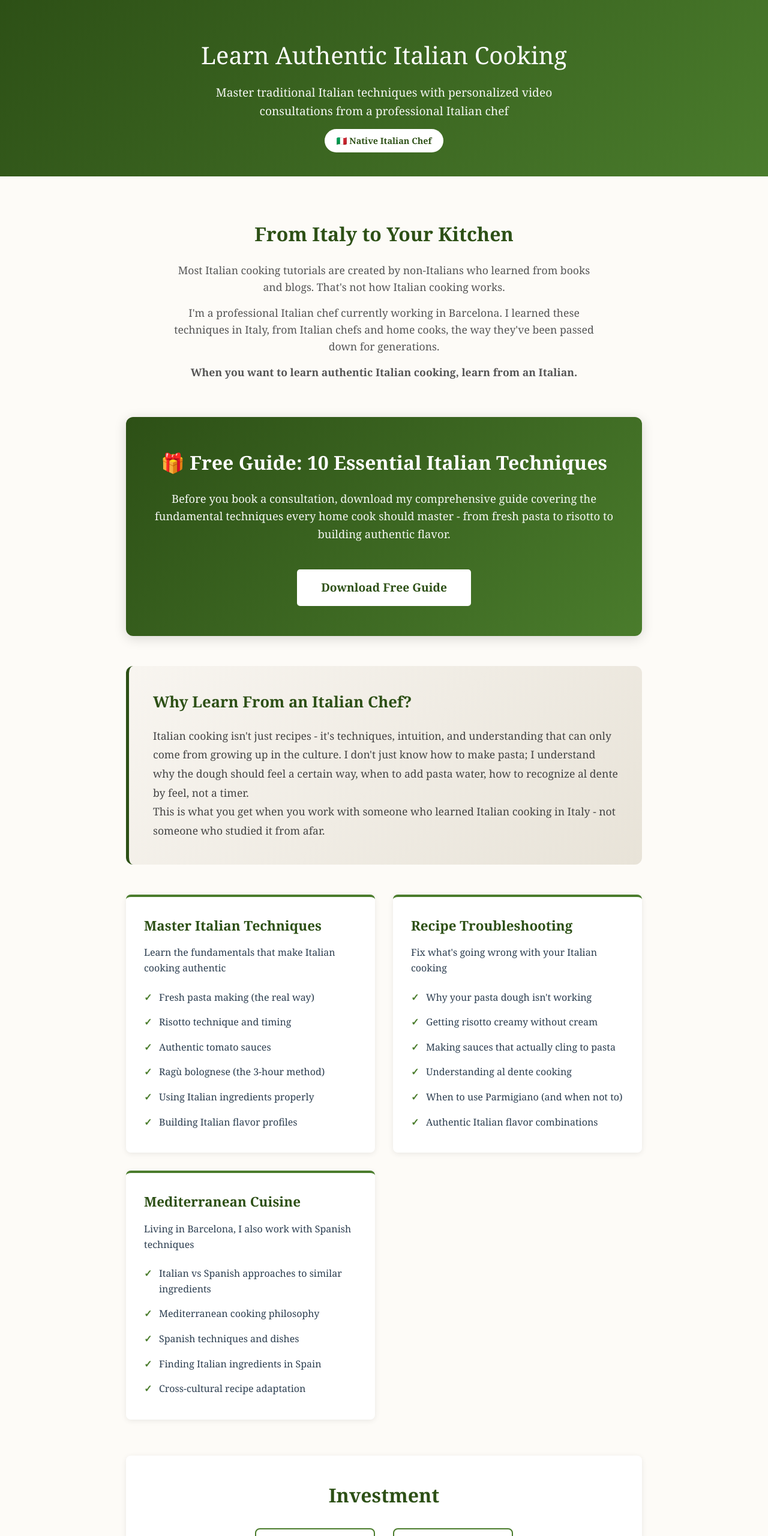
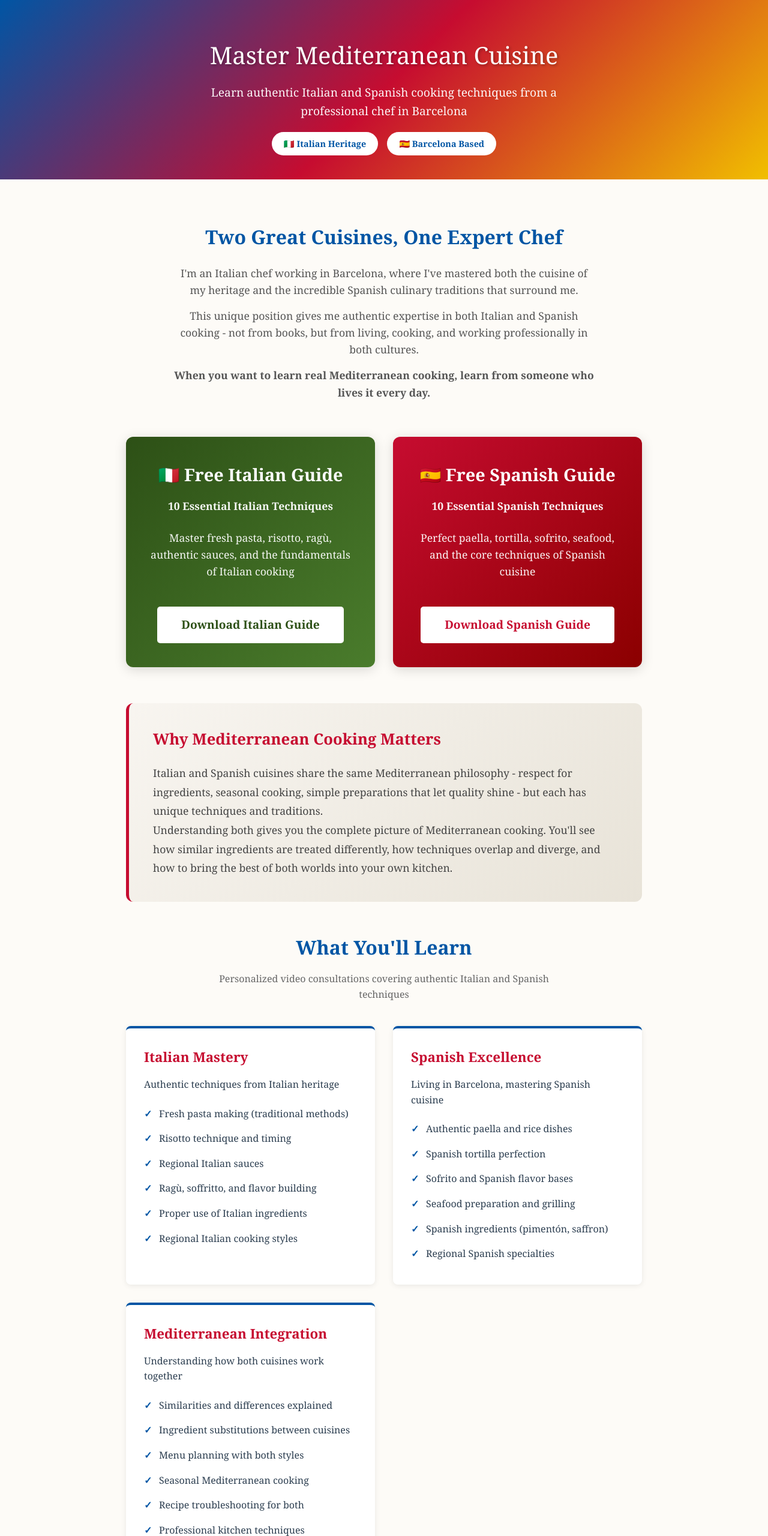
Before and after one commit to ynnk96/10-Essential-Italian-techniques, a plain HTML site: page index.html in a window 1280 px wide. Shown: the top 2560 px of the page at 60% size. Drawn offline with Linux system fonts and the light colour scheme.

Commit message:
Revise website content for Mediterranean cuisine focus
Updated the website to reflect a new focus on Mediterranean cuisine, including changes to the title, header content, and various sections throughout the HTML.

```diff
--- a/index.html
+++ b/index.html
@@ -3,7 +3,7 @@
 <head>
     <meta charset="UTF-8">
     <meta name="viewport" content="width=device-width, initial-scale=1.0">
-    <title>Italian Chef Consulting - Authentic Italian Cooking Techniques</title>
+    <title>Mediterranean Chef Consulting - Authentic Italian & Spanish Cooking</title>
     <style>
         * {
             margin: 0;
@@ -27,7 +27,7 @@
         header {
             text-align: center;
             padding: 60px 20px 40px;
-            background: linear-gradient(135deg, #2d5016 0%, #4a7c2c 100%);
+            background: linear-gradient(135deg, #0055A4 0%, #C60C30 50%, #F1BF00 100%);
             color: white;
             margin-bottom: 50px;
         }
@@ -36,6 +36,7 @@
             font-size: 2.5em;
             margin-bottom: 15px;
             font-weight: normal;
+            text-shadow: 2px 2px 4px rgba(0,0,0,0.3);
         }
 
         header p {
@@ -45,15 +46,21 @@
             margin: 0 auto;
         }
 
+        .flag-badges {
+            display: flex;
+            justify-content: center;
+            gap: 15px;
+            margin-top: 20px;
+            flex-wrap: wrap;
+        }
+
         .flag-badge {
-            display: inline-block;
             background: white;
-            color: #2d5016;
+            color: #0055A4;
             padding: 8px 20px;
             border-radius: 20px;
             font-size: 0.9em;
             font-weight: bold;
-            margin-top: 15px;
         }
 
         .intro {
@@ -64,7 +71,7 @@
         .intro h2 {
             font-size: 2em;
             margin-bottom: 20px;
-            color: #2d5016;
+            color: #0055A4;
         }
 
         .intro p {
@@ -79,11 +86,11 @@
             padding: 40px;
             border-radius: 12px;
             margin-bottom: 50px;
-            border-left: 5px solid #2d5016;
+            border-left: 5px solid #C60C30;
         }
 
         .value-prop h3 {
-            color: #2d5016;
+            color: #C60C30;
             font-size: 1.6em;
             margin-bottom: 20px;
         }
@@ -94,11 +101,72 @@
             color: #444;
         }
 
+        .lead-magnets {
+            display: grid;
+            grid-template-columns: repeat(auto-fit, minmax(350px, 1fr));
+            gap: 30px;
+            margin-bottom: 60px;
+        }
+
+        .lead-magnet-card {
+            background: linear-gradient(135deg, #2d5016 0%, #4a7c2c 100%);
+            color: white;
+            padding: 40px;
+            border-radius: 12px;
+            text-align: center;
+            box-shadow: 0 4px 20px rgba(0,0,0,0.15);
+            transition: transform 0.3s ease;
+        }
+
+        .lead-magnet-card:nth-child(2) {
+            background: linear-gradient(135deg, #C60C30 0%, #8B0000 100%);
+        }
+
+        .lead-magnet-card:hover {
+            transform: translateY(-5px);
+        }
+
+        .lead-magnet-card h3 {
+            font-size: 1.8em;
+            margin-bottom: 15px;
+        }
+
+        .lead-magnet-card p {
+            font-size: 1.1em;
+            margin-bottom: 25px;
+            opacity: 0.95;
+        }
+
+        .lead-magnet-card .cta-button {
+            background: white;
+            color: #2d5016;
+            font-weight: bold;
+        }
+
+        .lead-magnet-card:nth-child(2) .cta-button {
+            color: #C60C30;
+        }
+
+        .lead-magnet-card .cta-button:hover {
+            background: #f0f0f0;
+        }
+
         .services {
             display: grid;
             grid-template-columns: repeat(auto-fit, minmax(280px, 1fr));
             gap: 30px;
             margin-bottom: 60px;
+        }
+
+        .services-header {
+            text-align: center;
+            margin-bottom: 40px;
+        }
+
+        .services-header h2 {
+            font-size: 2em;
+            color: #0055A4;
+            margin-bottom: 15px;
         }
 
         .service-card {
@@ -107,7 +175,7 @@
             border-radius: 8px;
             box-shadow: 0 2px 10px rgba(0,0,0,0.08);
             transition: transform 0.3s ease;
-            border-top: 4px solid #4a7c2c;
+            border-top: 4px solid #0055A4;
         }
 
         .service-card:hover {
@@ -116,7 +184,7 @@
         }
 
         .service-card h3 {
-            color: #2d5016;
+            color: #C60C30;
             margin-bottom: 15px;
             font-size: 1.4em;
         }
@@ -136,7 +204,7 @@
             content: "✓";
             position: absolute;
             left: 0;
-            color: #4a7c2c;
+            color: #0055A4;
             font-weight: bold;
         }
 
@@ -150,7 +218,7 @@
         }
 
         .pricing h2 {
-            color: #2d5016;
+            color: #0055A4;
             margin-bottom: 30px;
             font-size: 2em;
         }
@@ -165,7 +233,7 @@
 
         .price-box {
             padding: 25px 35px;
-            border: 2px solid #4a7c2c;
+            border: 2px solid #0055A4;
             border-radius: 8px;
             min-width: 200px;
         }
@@ -178,13 +246,13 @@
 
         .price-box .price {
             font-size: 2.2em;
-            color: #2d5016;
+            color: #C60C30;
             font-weight: bold;
         }
 
         .cta-button {
             display: inline-block;
-            background: #2d5016;
+            background: #C60C30;
             color: white;
             padding: 15px 40px;
             text-decoration: none;
@@ -195,38 +263,7 @@
         }
 
         .cta-button:hover {
-            background: #4a7c2c;
-        }
-
-        .lead-magnet {
-            background: linear-gradient(135deg, #2d5016 0%, #4a7c2c 100%);
-            color: white;
-            padding: 50px 40px;
-            border-radius: 12px;
-            text-align: center;
-            margin-bottom: 50px;
-            box-shadow: 0 4px 20px rgba(0,0,0,0.15);
-        }
-
-        .lead-magnet h2 {
-            font-size: 2em;
-            margin-bottom: 20px;
-        }
-
-        .lead-magnet p {
-            font-size: 1.15em;
-            margin-bottom: 25px;
-            opacity: 0.95;
-        }
-
-        .lead-magnet .cta-button {
-            background: white;
-            color: #2d5016;
-            font-weight: bold;
-        }
-
-        .lead-magnet .cta-button:hover {
-            background: #f0f0f0;
+            background: #8B0000;
         }
 
         .about {
@@ -237,7 +274,7 @@
         }
 
         .about h2 {
-            color: #2d5016;
+            color: #0055A4;
             margin-bottom: 20px;
             font-size: 1.8em;
         }
@@ -247,15 +284,25 @@
             font-size: 1.05em;
         }
 
+        .authentic-badges {
+            display: flex;
+            gap: 10px;
+            margin-bottom: 20px;
+            flex-wrap: wrap;
+        }
+
         .authentic-badge {
             display: inline-block;
-            background: #2d5016;
+            background: #0055A4;
             color: white;
             padding: 5px 15px;
             border-radius: 15px;
             font-size: 0.85em;
             font-weight: bold;
-            margin-bottom: 15px;
+        }
+
+        .authentic-badge.spanish {
+            background: #C60C30;
         }
 
         .testimonials {
@@ -264,7 +311,7 @@
 
         .testimonials h2 {
             text-align: center;
-            color: #2d5016;
+            color: #0055A4;
             margin-bottom: 40px;
             font-size: 2em;
         }
@@ -276,14 +323,14 @@
             margin-bottom: 20px;
             box-shadow: 0 2px 10px rgba(0,0,0,0.08);
             font-style: italic;
-            border-left: 4px solid #4a7c2c;
+            border-left: 4px solid #C60C30;
         }
 
         .testimonial-author {
             text-align: right;
             margin-top: 15px;
             font-style: normal;
-            color: #2d5016;
+            color: #0055A4;
             font-weight: bold;
         }
 
@@ -299,7 +346,7 @@
         }
 
         .contact-info a {
-            color: #4a7c2c;
+            color: #F1BF00;
             text-decoration: none;
         }
 
@@ -312,72 +359,94 @@
                 flex-direction: column;
                 align-items: center;
             }
+
+            .lead-magnets {
+                grid-template-columns: 1fr;
+            }
         }
     </style>
 </head>
 <body>
     <header>
-        <h1>Learn Authentic Italian Cooking</h1>
-        <p>Master traditional Italian techniques with personalized video consultations from a professional Italian chef</p>
-        <div class="flag-badge">🇮🇹 Native Italian Chef</div>
+        <h1>Master Mediterranean Cuisine</h1>
+        <p>Learn authentic Italian and Spanish cooking techniques from a professional chef in Barcelona</p>
+        <div class="flag-badges">
+            <div class="flag-badge">🇮🇹 Italian Heritage</div>
+            <div class="flag-badge">🇪🇸 Barcelona Based</div>
+        </div>
     </header>
 
     <div class="container">
         <section class="intro">
-            <h2>From Italy to Your Kitchen</h2>
-            <p>Most Italian cooking tutorials are created by non-Italians who learned from books and blogs. That's not how Italian cooking works.</p>
-            <p>I'm a professional Italian chef currently working in Barcelona. I learned these techniques in Italy, from Italian chefs and home cooks, the way they've been passed down for generations.</p>
-            <p><strong>When you want to learn authentic Italian cooking, learn from an Italian.</strong></p>
+            <h2>Two Great Cuisines, One Expert Chef</h2>
+            <p>I'm an Italian chef working in Barcelona, where I've mastered both the cuisine of my heritage and the incredible Spanish culinary traditions that surround me.</p>
+            <p>This unique position gives me authentic expertise in both Italian and Spanish cooking - not from books, but from living, cooking, and working professionally in both cultures.</p>
+            <p><strong>When you want to learn real Mediterranean cooking, learn from someone who lives it every day.</strong></p>
         </section>
 
-        <section class="lead-magnet">
-            <h2>🎁 Free Guide: 10 Essential Italian Techniques</h2>
-            <p>Before you book a consultation, download my comprehensive guide covering the fundamental techniques every home cook should master - from fresh pasta to risotto to building authentic flavor.</p>
-            <a href="mailto:your.email@example.com?subject=Send me the Italian Techniques Guide" class="cta-button">Download Free Guide</a>
+        <section class="lead-magnets">
+            <div class="lead-magnet-card">
+                <h3>🇮🇹 Free Italian Guide</h3>
+                <p><strong>10 Essential Italian Techniques</strong></p>
+                <p>Master fresh pasta, risotto, ragù, authentic sauces, and the fundamentals of Italian cooking</p>
+                <a href="mailto:authenticmedcuisine@gmail.com?subject=Send me the Italian Techniques Guide" class="cta-button">Download Italian Guide</a>
+            </div>
+            <div class="lead-magnet-card">
+                <h3>🇪🇸 Free Spanish Guide</h3>
+                <p><strong>10 Essential Spanish Techniques</strong></p>
+                <p>Perfect paella, tortilla, sofrito, seafood, and the core techniques of Spanish cuisine</p>
+                <a href="mailto:authenticmedcuisine@gmail.com?subject=Send me the Spanish Techniques Guide" class="cta-button">Download Spanish Guide</a>
+            </div>
         </section>
 
         <section class="value-prop">
-            <h3>Why Learn From an Italian Chef?</h3>
-            <p>Italian cooking isn't just recipes - it's techniques, intuition, and understanding that can only come from growing up in the culture. I don't just know how to make pasta; I understand why the dough should feel a certain way, when to add pasta water, how to recognize al dente by feel, not a timer.</p>
-            <p>This is what you get when you work with someone who learned Italian cooking in Italy - not someone who studied it from afar.</p>
+            <h3>Why Mediterranean Cooking Matters</h3>
+            <p>Italian and Spanish cuisines share the same Mediterranean philosophy - respect for ingredients, seasonal cooking, simple preparations that let quality shine - but each has unique techniques and traditions.</p>
+            <p>Understanding both gives you the complete picture of Mediterranean cooking. You'll see how similar ingredients are treated differently, how techniques overlap and diverge, and how to bring the best of both worlds into your own kitchen.</p>
         </section>
+
+        <div class="services-header">
+            <h2>What You'll Learn</h2>
+            <p style="color: #666; max-width: 600px; margin: 0 auto;">Personalized video consultations covering authentic Italian and Spanish techniques</p>
+        </div>
 
         <section class="services">
             <div class="service-card">
-                <h3>Master Italian Techniques</h3>
-                <p>Learn the fundamentals that make Italian cooking authentic</p>
+                <h3>Italian Mastery</h3>
+                <p>Authentic techniques from Italian heritage</p>
                 <ul>
-                    <li>Fresh pasta making (the real way)</li>
+                    <li>Fresh pasta making (traditional methods)</li>
                     <li>Risotto technique and timing</li>
-                    <li>Authentic tomato sauces</li>
-                    <li>Ragù bolognese (the 3-hour method)</li>
-                    <li>Using Italian ingredients properly</li>
-                    <li>Building Italian flavor profiles</li>
+                    <li>Regional Italian sauces</li>
+                    <li>Ragù, soffritto, and flavor building</li>
+                    <li>Proper use of Italian ingredients</li>
+                    <li>Regional Italian cooking styles</li>
                 </ul>
             </div>
 
             <div class="service-card">
-                <h3>Recipe Troubleshooting</h3>
-                <p>Fix what's going wrong with your Italian cooking</p>
+                <h3>Spanish Excellence</h3>
+                <p>Living in Barcelona, mastering Spanish cuisine</p>
                 <ul>
-                    <li>Why your pasta dough isn't working</li>
-                    <li>Getting risotto creamy without cream</li>
-                    <li>Making sauces that actually cling to pasta</li>
-                    <li>Understanding al dente cooking</li>
-                    <li>When to use Parmigiano (and when not to)</li>
-                    <li>Authentic Italian flavor combinations</li>
+                    <li>Authentic paella and rice dishes</li>
+                    <li>Spanish tortilla perfection</li>
+                    <li>Sofrito and Spanish flavor bases</li>
+                    <li>Seafood preparation and grilling</li>
+                    <li>Spanish ingredients (pimentón, saffron)</li>
+                    <li>Regional Spanish specialties</li>
                 </ul>
             </div>
 
             <div class="service-card">
-                <h3>Mediterranean Cuisine</h3>
-                <p>Living in Barcelona, I also work with Spanish techniques</p>
+                <h3>Mediterranean Integration</h3>
+                <p>Understanding how both cuisines work together</p>
                 <ul>
-                    <li>Italian vs Spanish approaches to similar ingredients</li>
-                    <li>Mediterranean cooking philosophy</li>
-                    <li>Spanish techniques and dishes</li>
-                    <li>Finding Italian ingredients in Spain</li>
-                    <li>Cross-cultural recipe adaptation</li>
+                    <li>Similarities and differences explained</li>
+                    <li>Ingredient substitutions between cuisines</li>
+                    <li>Menu planning with both styles</li>
+                    <li>Seasonal Mediterranean cooking</li>
+                    <li>Recipe troubleshooting for both</li>
+                    <li>Professional kitchen techniques</li>
                 </ul>
             </div>
         </section>
@@ -394,52 +463,59 @@
                     <div class="price">€90</div>
                 </div>
             </div>
-            <p style="color: #666; margin-bottom: 10px;">All sessions conducted via video call at a time that works for you</p>
-            <p style="color: #666; margin-bottom: 20px;">Follow-up materials, recipes, and guidance included</p>
-            <a href="mailto:your.email@example.com?subject=Book Italian Cooking Consultation" class="cta-button">Book Your Consultation</a>
+            <p style="color: #666; margin-bottom: 10px;">All sessions via video call - Italian, Spanish, or both cuisines</p>
+            <p style="color: #666; margin-bottom: 20px;">Follow-up materials, recipes, and techniques included</p>
+            <a href="mailto:authenticmedcuisine@gmail.com?subject=Book Mediterranean Cooking Consultation" class="cta-button">Book Your Consultation</a>
         </section>
 
         <section class="about">
-            <div class="authentic-badge">AUTHENTIC ITALIAN</div>
+            <div class="authentic-badges">
+                <span class="authentic-badge">🇮🇹 Italian Chef</span>
+                <span class="authentic-badge spanish">🇪🇸 Barcelona Based</span>
+            </div>
             <h2>About Your Chef</h2>
-            <p>I'm an Italian chef currently working at a bistro in Barcelona, where I manage everything from daily prep and menu development to supplier relationships and cost control.</p>
-            <p>I grew up in Italy learning to cook the traditional way - from family, from other Italian cooks, through years of practice and refinement. When I teach Italian cooking, I'm sharing techniques that come from lived experience and cultural knowledge, not from reading cookbooks.</p>
-            <p>Now living in Barcelona, I bring both authentic Italian expertise and Mediterranean cooking knowledge. Whether you want to master traditional Italian dishes, understand Italian cooking philosophy, or learn how Italian and Spanish cuisines complement each other, I can help.</p>
-            <p><strong>When you want to learn Italian cooking, it makes sense to learn from an Italian chef who actually cooks Italian food professionally.</strong></p>
+            <p>I'm an Italian chef currently working professionally at a bistro in Barcelona. This unique position - Italian by heritage, Spanish by residence - gives me authentic expertise in both of these incredible cuisines.</p>
+            <p>I grew up learning Italian cooking the traditional way, from family and Italian chefs. Now living and working in Barcelona for [X years], I've immersed myself in Spanish culinary culture, learning from Catalan cooks and mastering the techniques that make Spanish cuisine extraordinary.</p>
+            <p>In my current role, I handle everything from menu development and daily preparation to supplier relationships and cost control - both Italian and Spanish techniques, every single day.</p>
+            <p><strong>This isn't theoretical knowledge from cookbooks. It's lived experience in both cuisines, working professionally, cooking authentically, understanding the culture behind the techniques.</strong></p>
         </section>
 
         <section class="testimonials">
             <h2>What Students Say</h2>
             <div class="testimonial">
-                "Finally, someone who could explain why my pasta dough kept tearing. It wasn't the recipe - it was technique. One session and I understood what I'd been doing wrong for years."
+                "Finally understood why my pasta dough wasn't working. One session with an actual Italian chef and everything clicked. Now my family asks me to make it weekly!"
                 <div class="testimonial-author">— Sarah, Home Cook</div>
             </div>
             <div class="testimonial">
-                "As someone preparing for culinary school, getting insights from an actual Italian chef was invaluable. He explained not just how, but why - the cultural context behind the techniques."
-                <div class="testimonial-author">— Marco, Culinary Student</div>
+                "I've been trying to make paella for years and it was always wrong. Understanding the technique from someone who actually cooks in Barcelona made all the difference."
+                <div class="testimonial-author">— Michael, Home Cook</div>
             </div>
             <div class="testimonial">
-                "I'm Italian-American and grew up eating 'Italian' food that wasn't quite right. Learning the authentic techniques from someone who grew up in Italy has completely changed how I cook."
-                <div class="testimonial-author">— Giulia, Home Cook</div>
+                "As a culinary student, getting insights from a chef who knows both Italian and Spanish cuisine professionally was invaluable. He explained the why, not just the how."
+                <div class="testimonial-author">— Elena, Culinary Student</div>
             </div>
         </section>
 
-        <section style="text-align: center; background: #f8f5f0; padding: 40px; border-radius: 8px; margin-bottom: 50px;">
-            <h2 style="color: #2d5016; margin-bottom: 20px;">Ready to Cook Like an Italian?</h2>
-            <p style="font-size: 1.1em; margin-bottom: 15px; color: #555;">Start with my free guide on essential Italian techniques</p>
-            <a href="mailto:your.email@example.com?subject=Send me the Italian Techniques Guide" class="cta-button" style="margin-right: 15px; margin-bottom: 15px;">Get Free Guide</a>
-            <a href="mailto:your.email@example.com?subject=Book Italian Cooking Consultation" class="cta-button">Book Consultation</a>
+        <section style="text-align: center; background: linear-gradient(135deg, #f8f5f0 0%, #e8e3d8 100%); padding: 50px 40px; border-radius: 12px; margin-bottom: 50px;">
+            <h2 style="color: #0055A4; margin-bottom: 25px; font-size: 2em;">Ready to Master Mediterranean Cuisine?</h2>
+            <p style="font-size: 1.15em; margin-bottom: 30px; color: #555;">Start with our free technique guides</p>
+            <div style="display: flex; gap: 15px; justify-content: center; flex-wrap: wrap; margin-bottom: 25px;">
+                <a href="mailto:authenticmedcuisine@gmail.com?subject=Send me the Italian Techniques Guide" class="cta-button" style="background: #2d5016;">Get Italian Guide</a>
+                <a href="mailto:authenticmedcuisine@gmail.com?subject=Send me the Spanish Techniques Guide" class="cta-button">Get Spanish Guide</a>
+            </div>
+            <p style="margin-top: 20px; color: #666;">Or book a personalized consultation:</p>
+            <a href="mailto:authenticmedcuisine@gmail.com?subject=Book Mediterranean Cooking Consultation" class="cta-button" style="background: #0055A4; margin-top: 15px;">Book Consultation</a>
         </section>
     </div>
 
     <footer>
         <div class="contact-info">
-            <p>📧 <a href="mailto:your.email@example.com">your.email@example.com</a></p>
-            <p>📍 Italian Chef Based in Barcelona, Spain</p>
+            <p>📧 <a href="mailto:authenticmedcuisine@gmail.com">authenticmedcuisine@gmail.com</a></p>
+            <p>📍 Based in Barcelona, Spain</p>
             <p>🌐 Video consultations available worldwide</p>
-            <p>🇮🇹 Teaching authentic Italian cooking techniques</p>
+            <p>🇮🇹🇪🇸 Authentic Italian & Spanish Mediterranean Cooking</p>
         </div>
-        <p style="margin-top: 30px; opacity: 0.8;">© 2026 Italian Chef Consulting</p>
+        <p style="margin-top: 30px; opacity: 0.8;">© 2026 Mediterranean Chef Consulting</p>
     </footer>
 </body>
 </html>
```
